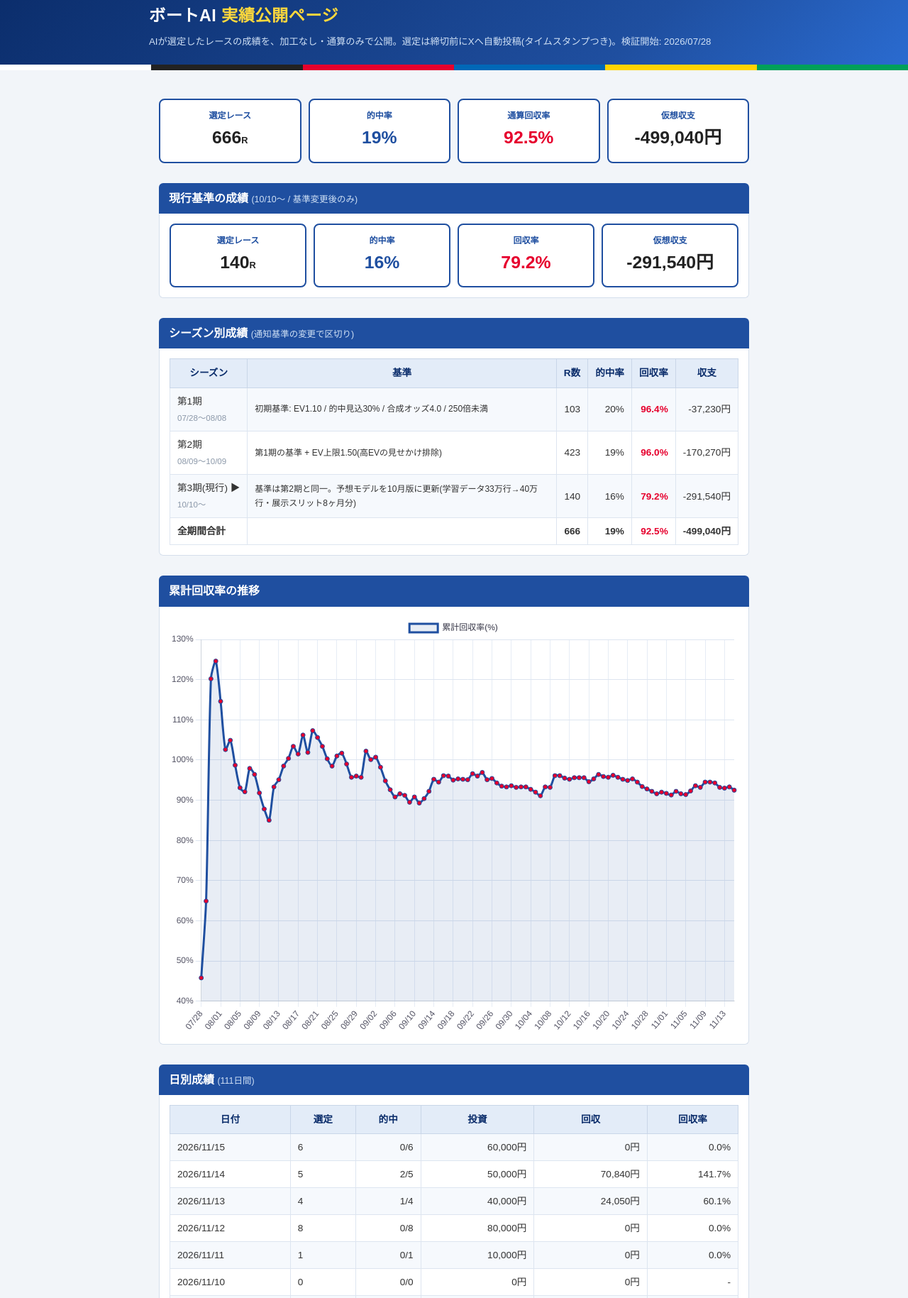
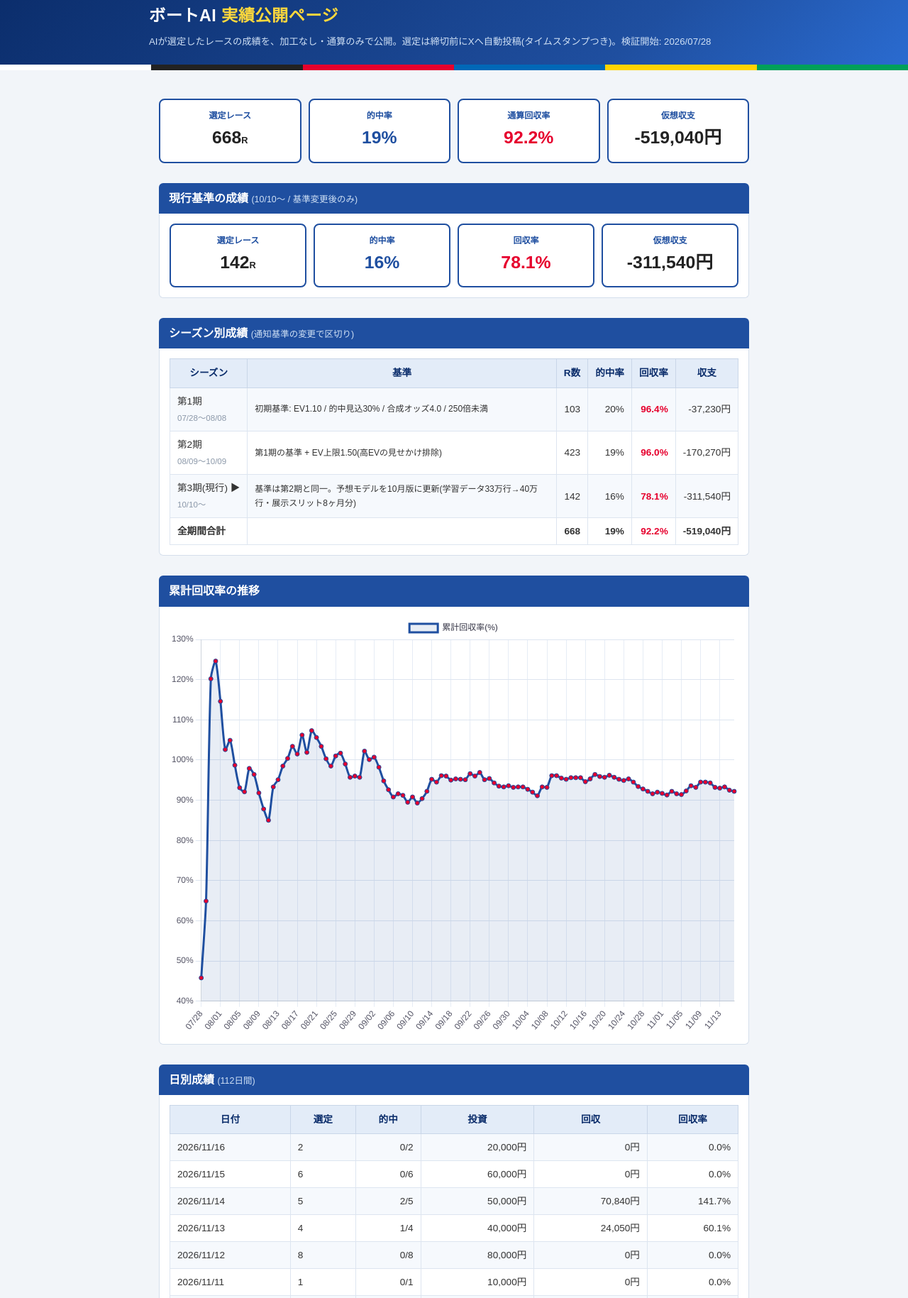
Before and after one commit to ikumihamaguchi-tech/boatai-results-site, a plain HTML site: page index.html in a window 1280 px wide. Shown: the part 23-1852 px from the top of the page at 71% size. Drawn offline with nearby package versions, Linux system fonts and the light colour scheme.

Commit message:
update 2026-11-16 23:20

```diff
--- a/index.html
+++ b/index.html
@@ -78,26 +78,26 @@
 <div class="wrap">
   <div class="cards">
     <div class="card"><div class="label">選定レース</div>
-      <div class="value">666<span style="font-size:.8rem">R</span></div></div>
+      <div class="value">668<span style="font-size:.8rem">R</span></div></div>
     <div class="card"><div class="label">的中率</div>
       <div class="value blue">19%</div></div>
     <div class="card"><div class="label">通算回収率</div>
-      <div class="value red">92.5%</div></div>
+      <div class="value red">92.2%</div></div>
     <div class="card"><div class="label">仮想収支</div>
-      <div class="value ">-499,040円</div></div>
+      <div class="value ">-519,040円</div></div>
   </div>
 
   <h2>現行基準の成績 <span class="sub">(10/10〜 / 基準変更後のみ)</span></h2>
   <div class="panel">
   <div class="cards" style="margin-top:0">
     <div class="card"><div class="label">選定レース</div>
-      <div class="value">140<span style="font-size:.8rem">R</span></div></div>
+      <div class="value">142<span style="font-size:.8rem">R</span></div></div>
     <div class="card"><div class="label">的中率</div>
       <div class="value blue">16%</div></div>
     <div class="card"><div class="label">回収率</div>
-      <div class="value red">79.2%</div></div>
+      <div class="value red">78.1%</div></div>
     <div class="card"><div class="label">仮想収支</div>
-      <div class="value ">-291,540円</div></div>
+      <div class="value ">-311,540円</div></div>
   </div>
   </div>
 
@@ -105,20 +105,21 @@
   <div class="panel tablewrap"><table>
     <tr><th>シーズン</th><th>基準</th><th>R数</th><th>的中率</th>
     <th>回収率</th><th>収支</th></tr>
-    <tr><td>第1期<br><span style='font-size:.72rem;color:#8a97a8'>07/28〜08/08</span></td><td style='text-align:left;white-space:normal;font-size:.75rem'>初期基準: EV1.10 / 的中見込30% / 合成オッズ4.0 / 250倍未満</td><td>103</td><td>20%</td><td class='roi-strong'>96.4%</td><td>-37,230円</td></tr><tr><td>第2期<br><span style='font-size:.72rem;color:#8a97a8'>08/09〜10/09</span></td><td style='text-align:left;white-space:normal;font-size:.75rem'>第1期の基準 + EV上限1.50(高EVの見せかけ排除)</td><td>423</td><td>19%</td><td class='roi-strong'>96.0%</td><td>-170,270円</td></tr><tr style='background:#fff8e8'><td>第3期(現行) ▶<br><span style='font-size:.72rem;color:#8a97a8'>10/10〜</span></td><td style='text-align:left;white-space:normal;font-size:.75rem'>基準は第2期と同一。予想モデルを10月版に更新(学習データ33万行→40万行・展示スリット8ヶ月分)</td><td>140</td><td>16%</td><td class='roi-strong'>79.2%</td><td>-291,540円</td></tr>
+    <tr><td>第1期<br><span style='font-size:.72rem;color:#8a97a8'>07/28〜08/08</span></td><td style='text-align:left;white-space:normal;font-size:.75rem'>初期基準: EV1.10 / 的中見込30% / 合成オッズ4.0 / 250倍未満</td><td>103</td><td>20%</td><td class='roi-strong'>96.4%</td><td>-37,230円</td></tr><tr><td>第2期<br><span style='font-size:.72rem;color:#8a97a8'>08/09〜10/09</span></td><td style='text-align:left;white-space:normal;font-size:.75rem'>第1期の基準 + EV上限1.50(高EVの見せかけ排除)</td><td>423</td><td>19%</td><td class='roi-strong'>96.0%</td><td>-170,270円</td></tr><tr style='background:#fff8e8'><td>第3期(現行) ▶<br><span style='font-size:.72rem;color:#8a97a8'>10/10〜</span></td><td style='text-align:left;white-space:normal;font-size:.75rem'>基準は第2期と同一。予想モデルを10月版に更新(学習データ33万行→40万行・展示スリット8ヶ月分)</td><td>142</td><td>16%</td><td class='roi-strong'>78.1%</td><td>-311,540円</td></tr>
     <tr style="font-weight:700"><td>全期間合計</td><td></td>
-    <td>666</td><td>19%</td>
-    <td class="roi-strong">92.5%</td>
-    <td>-499,040円</td></tr>
+    <td>668</td><td>19%</td>
+    <td class="roi-strong">92.2%</td>
+    <td>-519,040円</td></tr>
   </table></div>
 
   <h2>累計回収率の推移</h2>
   <div class="panel"><canvas id="chart" height="220"></canvas></div>
 
-  <h2>日別成績 <span class="sub">(111日間)</span></h2>
+  <h2>日別成績 <span class="sub">(112日間)</span></h2>
   <div class="panel tablewrap"><table>
     <tr><th>日付</th><th>選定</th><th>的中</th><th>投資</th><th>回収</th><th>回収率</th></tr>
-    <tr><td>2026/11/15</td><td>6</td><td>0/6</td><td>60,000円</td><td>0円</td><td>0.0%</td></tr>
+    <tr><td>2026/11/16</td><td>2</td><td>0/2</td><td>20,000円</td><td>0円</td><td>0.0%</td></tr>
+<tr><td>2026/11/15</td><td>6</td><td>0/6</td><td>60,000円</td><td>0円</td><td>0.0%</td></tr>
 <tr><td>2026/11/14</td><td>5</td><td>2/5</td><td>50,000円</td><td>70,840円</td><td>141.7%</td></tr>
 <tr><td>2026/11/13</td><td>4</td><td>1/4</td><td>40,000円</td><td>24,050円</td><td>60.1%</td></tr>
 <tr><td>2026/11/12</td><td>8</td><td>0/8</td><td>80,000円</td><td>0円</td><td>0.0%</td></tr>
@@ -236,7 +237,9 @@
     <div class="panel tablewrap"><table>
       <tr><th>日付</th><th>レース</th><th>結果</th><th>的中</th>
       <th>投資</th><th>払戻</th></tr>
-      <tr class='miss'><td>11/15</td><td>福岡6R</td><td>1-4-5</td><td class='mark'>×</td><td>10,000円</td><td>0円</td></tr>
+      <tr class='miss'><td>11/16</td><td>若松7R</td><td>1-4-2</td><td class='mark'>×</td><td>10,000円</td><td>0円</td></tr>
+<tr class='miss'><td>11/16</td><td>若松2R</td><td>6-4-2</td><td class='mark'>×</td><td>10,000円</td><td>0円</td></tr>
+<tr class='miss'><td>11/15</td><td>福岡6R</td><td>1-4-5</td><td class='mark'>×</td><td>10,000円</td><td>0円</td></tr>
 <tr class='miss'><td>11/15</td><td>徳山9R</td><td>1-6-2</td><td class='mark'>×</td><td>10,000円</td><td>0円</td></tr>
 <tr class='miss'><td>11/15</td><td>児島11R</td><td>1-4-2</td><td class='mark'>×</td><td>10,000円</td><td>0円</td></tr>
 <tr class='miss'><td>11/15</td><td>びわこ1R</td><td>1-5-3</td><td class='mark'>×</td><td>10,000円</td><td>0円</td></tr>
@@ -434,8 +437,6 @@
 <tr class='miss'><td>10/01</td><td>平和島8R</td><td>1-4-2</td><td class='mark'>×</td><td>10,000円</td><td>0円</td></tr>
 <tr class='miss'><td>10/01</td><td>平和島5R</td><td>1-2-5</td><td class='mark'>×</td><td>10,000円</td><td>0円</td></tr>
 <tr class='miss'><td>09/30</td><td>鳴門3R</td><td>2-4-3</td><td class='mark'>×</td><td>10,000円</td><td>0円</td></tr>
-<tr class='hit'><td>09/30</td><td>浜名湖8R</td><td>1-2-3</td><td class='mark'>○</td><td>10,000円</td><td>70,700円</td></tr>
-<tr class='miss'><td>09/30</td><td>浜名湖6R</td><td>6-1-4</td><td class='mark'>×</td><td>10,000円</td><td>0円</td></tr>
 
     </table></div>
 
@@ -449,16 +450,16 @@
     </ul>
   </div>
   <p class="updated" style="margin-bottom:6px"><a href="/privacy.html" style="color:#1f4fa0">プライバシーポリシー</a> ｜ <a href="/terms.html" style="color:#1f4fa0">利用規約</a> ｜ <a href="https://www.youtube.com/@193boat" style="color:#1f4fa0">YouTube</a> ｜ X: @193boatai</p>
-  <p class="updated">最終更新: 2026/11/15 23:20(毎晩自動更新)</p>
+  <p class="updated">最終更新: 2026/11/16 23:20(毎晩自動更新)</p>
 </div>
 <script>
 new Chart(document.getElementById("chart"), {
   type: "line",
   data: {
-    labels: ['07/28', '07/29', '07/30', '07/31', '08/01', '08/02', '08/03', '08/04', '08/05', '08/06', '08/07', '08/08', '08/09', '08/10', '08/11', '08/12', '08/13', '08/14', '08/15', '08/16', '08/17', '08/18', '08/19', '08/20', '08/21', '08/22', '08/23', '08/24', '08/25', '08/26', '08/27', '08/28', '08/29', '08/30', '08/31', '09/01', '09/02', '09/03', '09/04', '09/05', '09/06', '09/07', '09/08', '09/09', '09/10', '09/11', '09/12', '09/13', '09/14', '09/15', '09/16', '09/17', '09/18', '09/19', '09/20', '09/21', '09/22', '09/23', '09/24', '09/25', '09/26', '09/27', '09/28', '09/29', '09/30', '10/01', '10/02', '10/03', '10/04', '10/05', '10/06', '10/07', '10/08', '10/09', '10/10', '10/11', '10/12', '10/13', '10/14', '10/15', '10/16', '10/17', '10/18', '10/19', '10/20', '10/21', '10/22', '10/23', '10/24', '10/25', '10/26', '10/27', '10/28', '10/29', '10/30', '10/31', '11/01', '11/02', '11/03', '11/04', '11/05', '11/06', '11/07', '11/08', '11/09', '11/10', '11/11', '11/12', '11/13', '11/14', '11/15'],
+    labels: ['07/28', '07/29', '07/30', '07/31', '08/01', '08/02', '08/03', '08/04', '08/05', '08/06', '08/07', '08/08', '08/09', '08/10', '08/11', '08/12', '08/13', '08/14', '08/15', '08/16', '08/17', '08/18', '08/19', '08/20', '08/21', '08/22', '08/23', '08/24', '08/25', '08/26', '08/27', '08/28', '08/29', '08/30', '08/31', '09/01', '09/02', '09/03', '09/04', '09/05', '09/06', '09/07', '09/08', '09/09', '09/10', '09/11', '09/12', '09/13', '09/14', '09/15', '09/16', '09/17', '09/18', '09/19', '09/20', '09/21', '09/22', '09/23', '09/24', '09/25', '09/26', '09/27', '09/28', '09/29', '09/30', '10/01', '10/02', '10/03', '10/04', '10/05', '10/06', '10/07', '10/08', '10/09', '10/10', '10/11', '10/12', '10/13', '10/14', '10/15', '10/16', '10/17', '10/18', '10/19', '10/20', '10/21', '10/22', '10/23', '10/24', '10/25', '10/26', '10/27', '10/28', '10/29', '10/30', '10/31', '11/01', '11/02', '11/03', '11/04', '11/05', '11/06', '11/07', '11/08', '11/09', '11/10', '11/11', '11/12', '11/13', '11/14', '11/15', '11/16'],
     datasets: [{
       label: "累計回収率(%)",
-      data: [45.8, 64.9, 120.2, 124.6, 114.6, 102.6, 104.9, 98.7, 93.1, 92.1, 97.9, 96.4, 91.8, 87.8, 85.0, 93.3, 95.1, 98.5, 100.4, 103.4, 101.5, 106.2, 101.9, 107.3, 105.6, 103.4, 100.3, 98.5, 101.0, 101.7, 99.0, 95.7, 96.0, 95.7, 102.2, 100.1, 100.7, 98.2, 94.8, 92.6, 90.8, 91.6, 91.2, 89.5, 90.8, 89.3, 90.4, 92.2, 95.2, 94.5, 96.1, 96.0, 95.0, 95.3, 95.2, 95.1, 96.6, 96.0, 96.9, 95.1, 95.4, 94.3, 93.5, 93.3, 93.6, 93.2, 93.3, 93.3, 92.7, 92.0, 91.1, 93.3, 93.2, 96.1, 96.1, 95.5, 95.2, 95.6, 95.6, 95.6, 94.6, 95.3, 96.4, 95.9, 95.7, 96.2, 95.7, 95.2, 94.9, 95.3, 94.5, 93.4, 92.8, 92.2, 91.6, 92.0, 91.7, 91.3, 92.2, 91.6, 91.4, 92.3, 93.6, 93.2, 94.5, 94.5, 94.3, 93.2, 93.0, 93.3, 92.5],
+      data: [45.8, 64.9, 120.2, 124.6, 114.6, 102.6, 104.9, 98.7, 93.1, 92.1, 97.9, 96.4, 91.8, 87.8, 85.0, 93.3, 95.1, 98.5, 100.4, 103.4, 101.5, 106.2, 101.9, 107.3, 105.6, 103.4, 100.3, 98.5, 101.0, 101.7, 99.0, 95.7, 96.0, 95.7, 102.2, 100.1, 100.7, 98.2, 94.8, 92.6, 90.8, 91.6, 91.2, 89.5, 90.8, 89.3, 90.4, 92.2, 95.2, 94.5, 96.1, 96.0, 95.0, 95.3, 95.2, 95.1, 96.6, 96.0, 96.9, 95.1, 95.4, 94.3, 93.5, 93.3, 93.6, 93.2, 93.3, 93.3, 92.7, 92.0, 91.1, 93.3, 93.2, 96.1, 96.1, 95.5, 95.2, 95.6, 95.6, 95.6, 94.6, 95.3, 96.4, 95.9, 95.7, 96.2, 95.7, 95.2, 94.9, 95.3, 94.5, 93.4, 92.8, 92.2, 91.6, 92.0, 91.7, 91.3, 92.2, 91.6, 91.4, 92.3, 93.6, 93.2, 94.5, 94.5, 94.3, 93.2, 93.0, 93.3, 92.5, 92.2],
       borderColor: "#1f4fa0",
       backgroundColor: "rgba(31,79,160,.10)",
       fill: true, tension: .25, pointRadius: 3,
```
Also changed, not shown: videos/tip_20261116.png (added).
